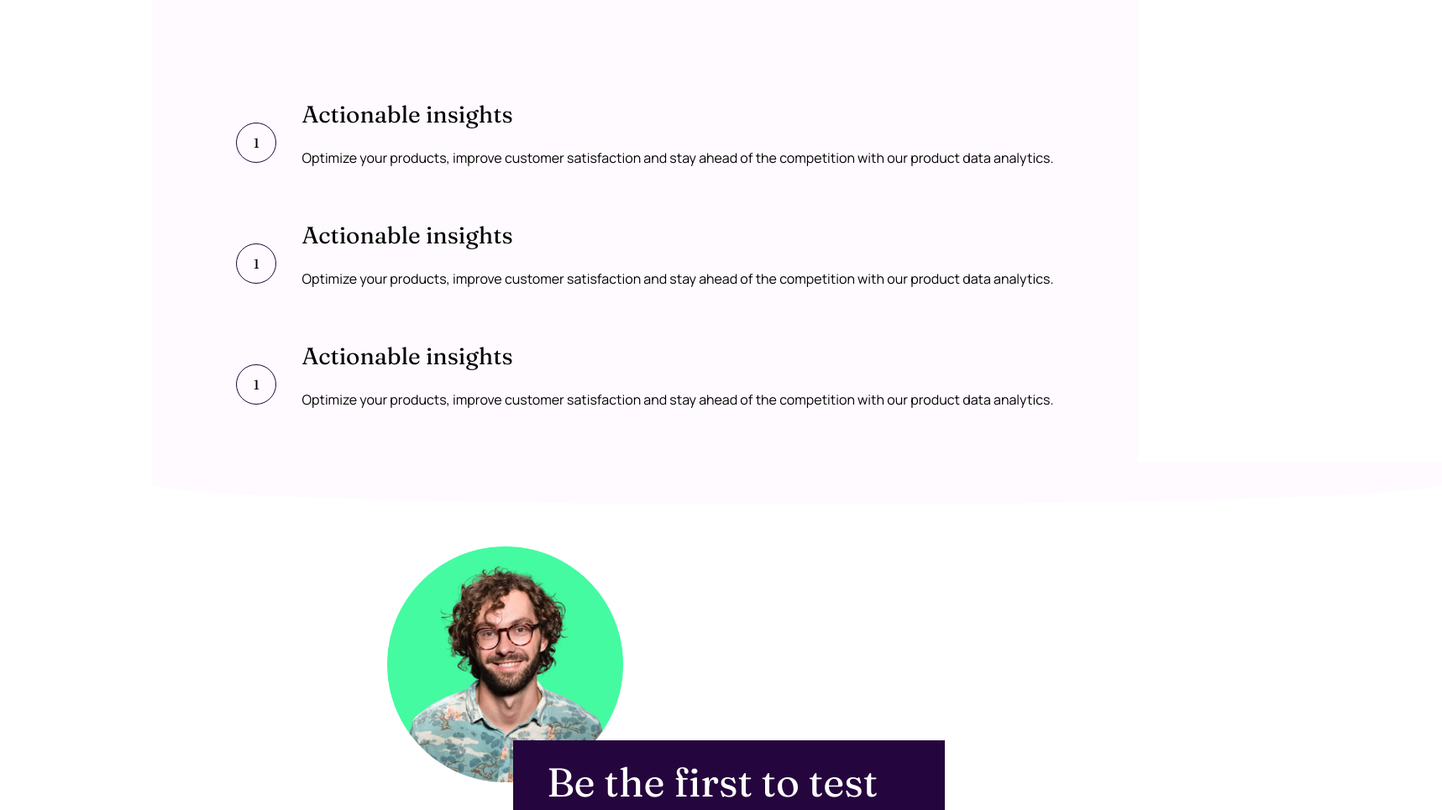
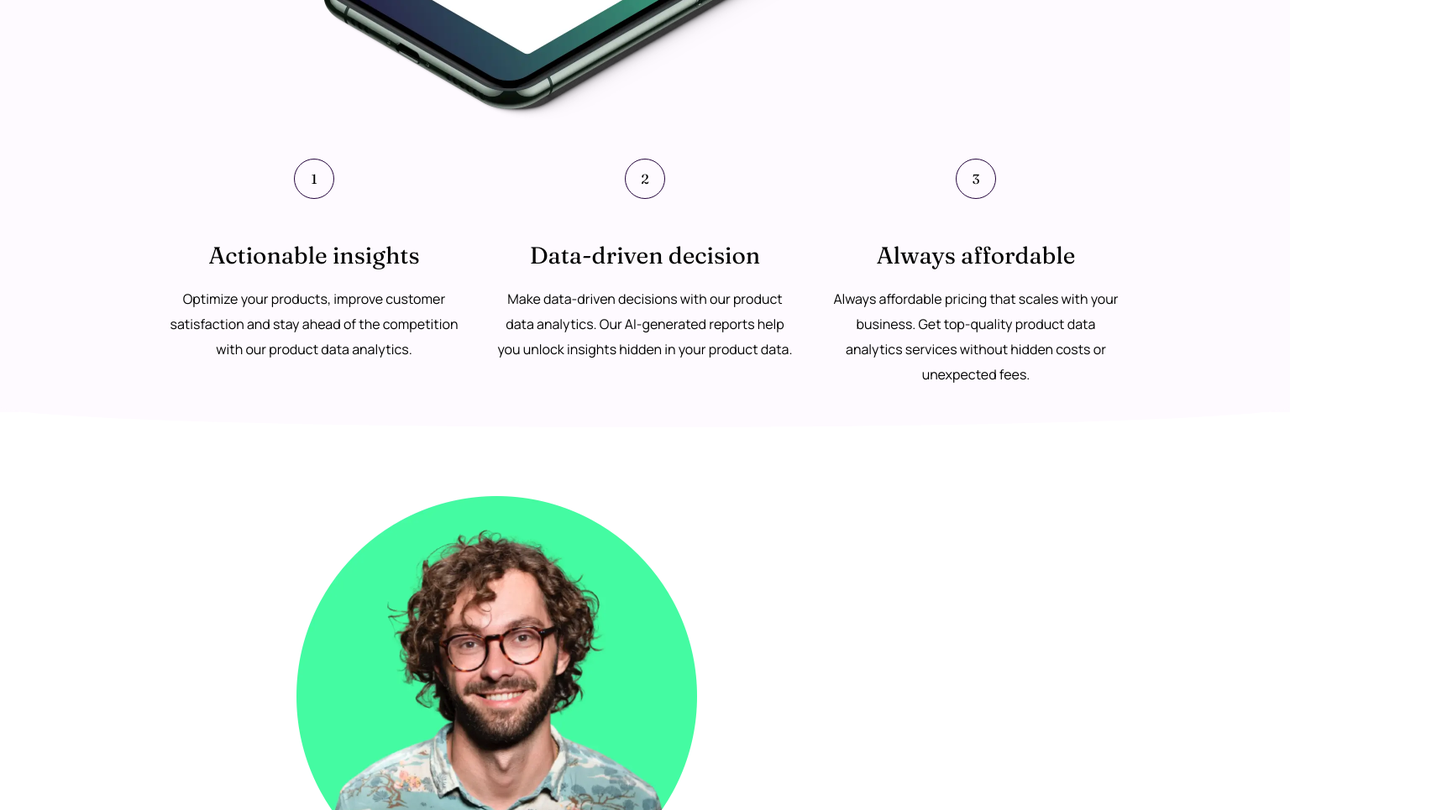
Before and after one commit to HollowZll/fm-6, a plain HTML site: page starter-code/index.html in a window 1536 px wide. Shown: the part 681-1646 px from the top of the page at 84% size, 1717 px wide, since content can reach past the window. Drawn offline with Linux system fonts and the light colour scheme.

Commit message:
final desktop vertion

```diff
--- a/starter-code/index.html
+++ b/starter-code/index.html
@@ -44,23 +44,21 @@
 
   <div class="desc">
     <div class="numbers">
-      <div class="number">1</div>
+      <div class="number">2</div>
     </div>
     <div class="tabletText">
-    <h5>Actionable insights</h5>
-    <p class="descP">Optimize your products, improve customer satisfaction and stay ahead of the competition
-      with our product data analytics.</p>
+    <h5>Data-driven decision</h5>
+    <p class="descP">Make data-driven decisions with our product data analytics. Our AI-generated reports help you unlock insights hidden in your product data.</p>
     </div>
     </div>
 
     <div class="desc">
       <div class="numbers">
-        <div class="number">1</div>
+        <div class="number">3</div>
       </div>
       <div class="tabletText">
-      <h5>Actionable insights</h5>
-      <p class="descP">Optimize your products, improve customer satisfaction and stay ahead of the competition
-        with our product data analytics.</p>
+      <h5>Always affordable</h5>
+      <p class="descP">Always affordable pricing that scales with your business. Get top-quality product data analytics services without hidden costs or unexpected fees.</p>
       </div>
       </div>
 
--- a/starter-code/styles.css
+++ b/starter-code/styles.css
@@ -360,6 +360,67 @@ footer {
 
 @media only screen and (min-width: 1440px) {
 
+h1 {
+  margin-left: 500px;
+  margin-right: 500px;
+}
+
+.pupleCircle {
+  background-color: hsl(274,85%,13%);
+  margin-top: 120px;
+}
+
+.cellphone {
+  width: 767px;
+  height: 441px;
+}
+
+  main {
+    display: flex;
+    flex-direction: row;
+    align-items: baseline;
+    width: 100%;
+    padding-top: 320px;
+    justify-content: center;
+  }
+
+  .desc {
+  display: flex;
+  align-items: center;
+  flex-direction: column;
+  margin-left: 0px;
+  margin-right: 0px;
+  z-index: 1;
+  text-align: right;
+  }
+  .numbers {
+    margin-bottom: 20px;
+    left: 30px;
+  }
+
+  .tabletText {
+    text-align: center;
+    margin-left: 20px;
+    margin-right: 20px;
+    margin-top: 30px;
+    padding: 0px;
+    width: 354px;
+  }
+
+  .beigeCircle {
+    background-color: hsl(283,100%,99%);
+    margin-top: 280px;
+  }
+
+  .founder {
+    width: 477px;
+    height: 477px;
+  }
+
+  #purple {
+    width: 730px;
+    height: 374px;
+  }
 }
 
 /*# sourceMappingURL=styles.css.map */
```
